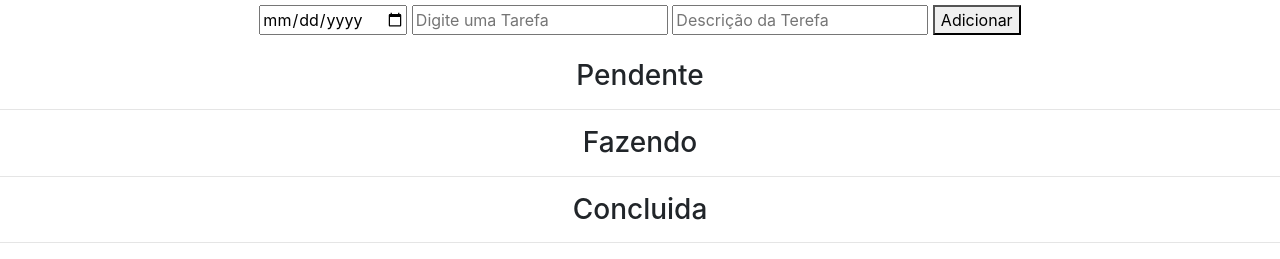
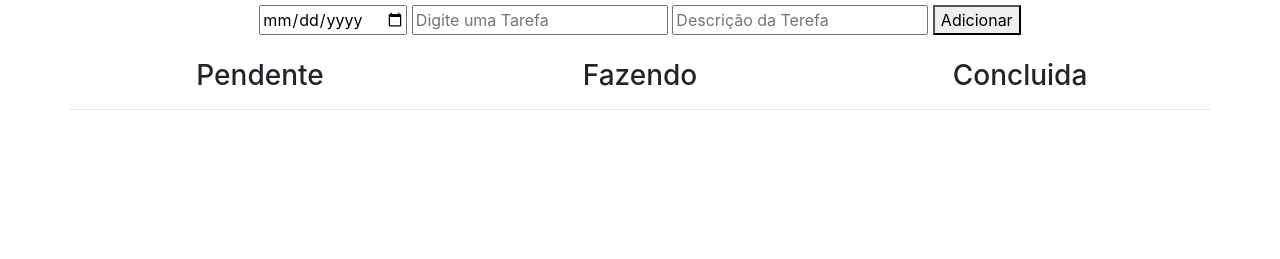
Before and after one commit to Pedrinho-dev/projetos-treino, a plain HTML site: page index.html in a window 1280 px wide. Shown: the part 41-300 px from the top of the page. Drawn offline with nearby package versions, Linux system fonts and the light colour scheme.

Commit message:
ajeitando

```diff
--- a/index.html
+++ b/index.html
@@ -25,7 +25,7 @@
 </head>
 
 <body>
-    <center>
+    <div class="container">
         <div>
             <h2>To Do List</h2>
             <input id='data' type='date'>
@@ -35,8 +35,7 @@
 
         </div>
         <br>
-        <div class="grid-container">
-
+        <div class="row row-cols-3">
             <div>
                 <h3>Pendente</h3>
                 <hr>
@@ -53,8 +52,8 @@
             <div id="c2"></div>
             <div id="c3"></div>
             <div id="c4"></div>
-
         </div>
+    </div>
 </body>
 
 </html>
```
